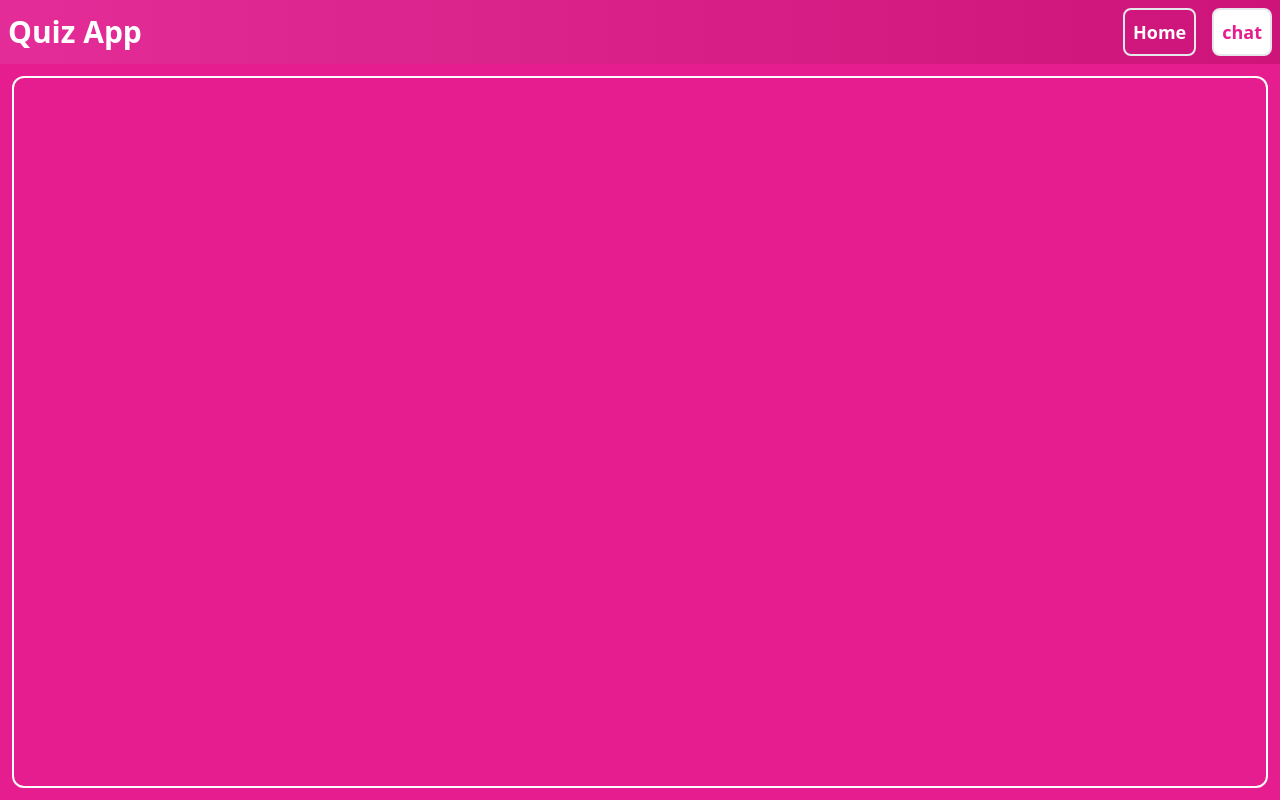
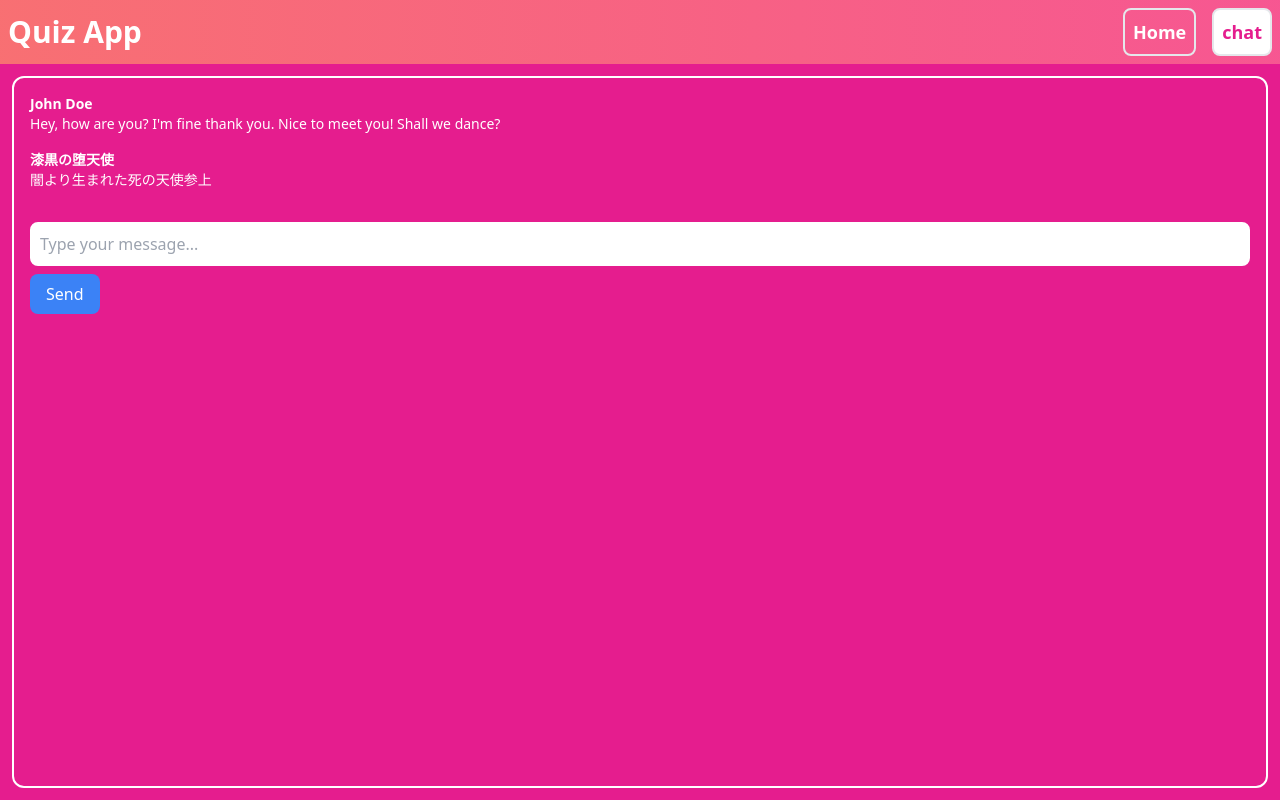
Before and after one commit to kawaneao1996/CITRINE_MATCH, a React (Vite) app: page /PSYCHO_TEST_VITE/chat in a window 1280 px wide. Built offline with nearby package versions, Linux system fonts and the light colour scheme.

Commit message:
できたところまで

```diff
--- a/src/templates/ChatTemplate.tsx
+++ b/src/templates/ChatTemplate.tsx
@@ -1,10 +1,61 @@
+import { useState } from "react";
 import { BACKGROUND_THEME } from "../utils/theme";
 
 export default function ChatTemplate() {
+    const [message, setMessage] = useState("");
+
+    const handleMessageChange = (e: React.ChangeEvent<HTMLInputElement>) => {
+        setMessage(e.target.value);
+    };
+
+    const handleSubmit = (e: React.FormEvent<HTMLFormElement>) => {
+        e.preventDefault();
+        // メッセージ送信の処理を実装する
+        console.log("Sending message:", message);
+        setMessage("");
+    };
+
     return (
         <>
             <div className={`${BACKGROUND_THEME} w-full`}>
-                <div className="h-full  p-4 border-2 border-white rounded-xl"></div>
+                <div className="h-full  p-4 border-2 border-white rounded-xl">
+                    <ul className="w-full whitespace-pre-wrap break-all text-white">
+                        <li className="flex w-full  mb-4">
+                            {/* ここにアイコンを表示 */}
+                            <div className="max-w-full">
+                                <div className="text-sm font-bold">John Doe</div>
+                                <div className="text-sm ">
+                                    Hey, how are you? I'm fine thank you. Nice to meet you! Shall
+                                    we dance?
+                                </div>
+                            </div>
+                        </li>
+                        <li className="max-w-full  mb-4">
+                            {/* ここにアイコンを表示 */}
+                            <div className="max-w-full">
+                                <div className="text-sm font-bold">漆黒の堕天使</div>
+                                <div className="text-sm ">闇より生まれた死の天使参上</div>
+                            </div>
+                        </li>
+                    </ul>
+                    {/* テキストフィールドのフォーム */}
+
+                    <form onSubmit={handleSubmit}>
+                        <input
+                            type="text"
+                            value={message}
+                            onChange={handleMessageChange}
+                            placeholder="Type your message..."
+                            className="w-full p-2 mt-4 border-2 border-white rounded-lg"
+                        />
+                        <button
+                            type="submit"
+                            className="mt-2 px-4 py-2 bg-blue-500 text-white rounded-lg"
+                        >
+                            Send
+                        </button>
+                    </form>
+                </div>
             </div>
         </>
     );
```
